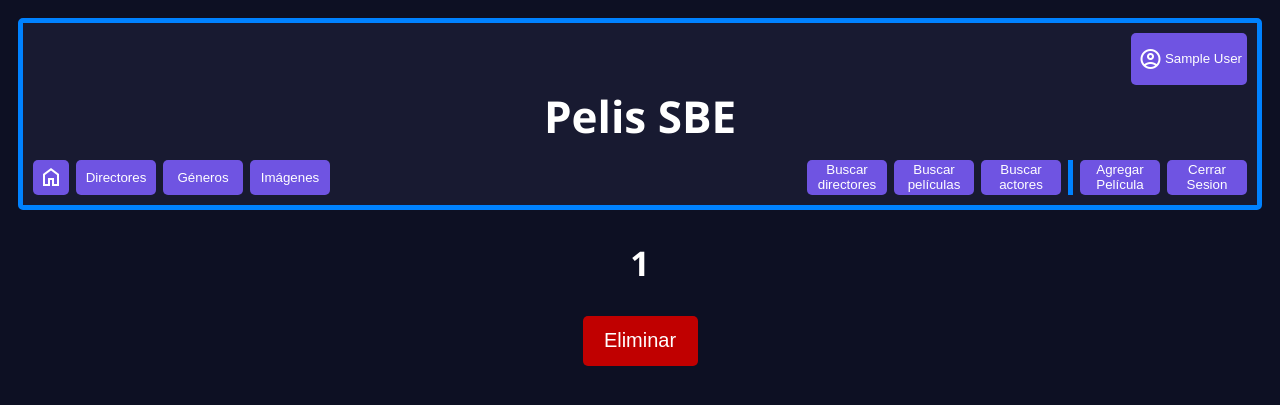
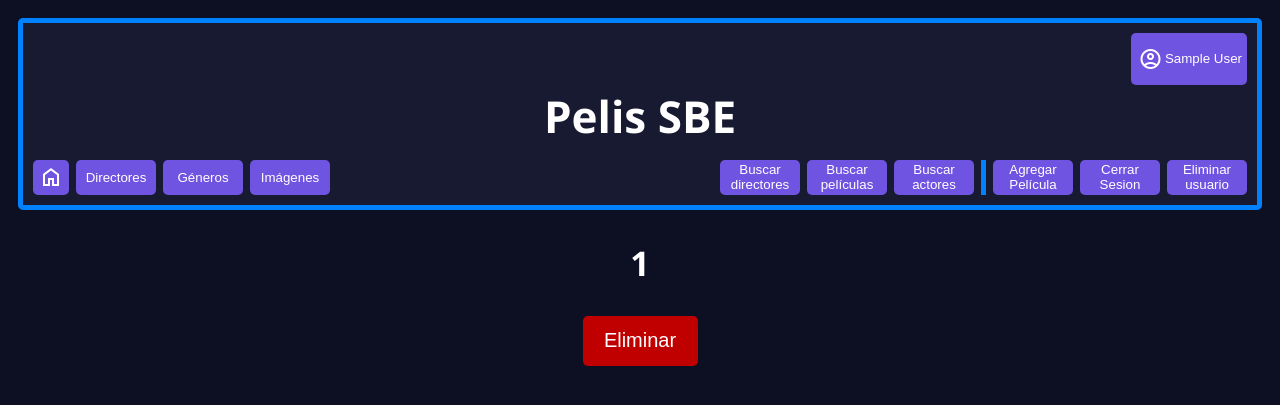
Before and after one commit to Sofii2301/Proyecto-Final---Programacion-2, a Flask app: page /eliminar/1 in a window 1280 px wide. Shown: the top 405 px of the page. Run offline with Flask 3, Linux system fonts and the light colour scheme; the visitor is signed in with stand-in values (Sample User, id 1).

Commit message:
eliminar usuario

```diff
--- a/app.py
+++ b/app.py
@@ -160,6 +160,15 @@ def crear_usuario():
         return redirect (url_for("home"))
     return render_template("crearUsuario.html",name=usuario())
 @app.route("/eliminar_usuario",methods=["GET","POST"])
+def eliminar_usuario():
+    if request.method == "POST":
+        for i in (usuarios_data):
+            if i["nombre"]==request.form["username"]:
+                usuarios_data.remove(i)
+                return redirect(url_for("logout"))
+            else:
+                return "el usuario no existe"
+    return render_template('eliminar_usuario.html',name=usuario())
 @app.route('/eliminar/<peli>', methods=["GET","POST"])
 def eliminarPeli(peli):
     if 'user' not in session:
--- a/templates/index.html
+++ b/templates/index.html
@@ -65,6 +65,9 @@
                                 <button class="boton-barra-logueado">
                                     <a href="{{url_for('logout')}}"> Cerrar Sesion </a>
                                 </button>
+                                <button class="boton-barra-logueado">
+                                    <a href="{{url_for('eliminar_usuario')}}"> Eliminar usuario </a>
+                                </button>
                             </div>
                             {% endif %}
                         </div>
```
Also changed, not shown: templates/eliminar_usuario.html (added, +7 -0 lines).
